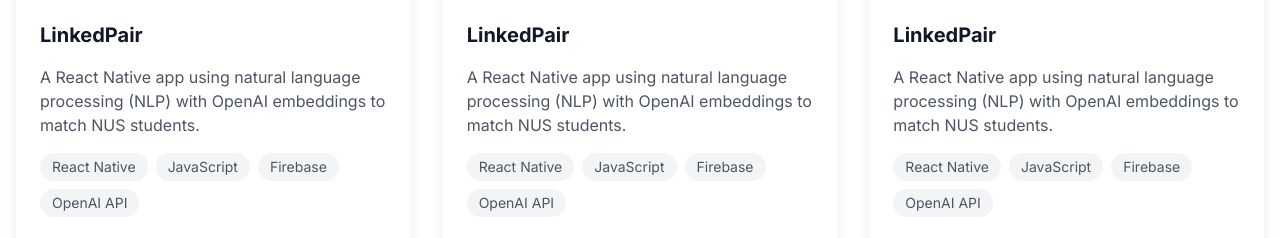
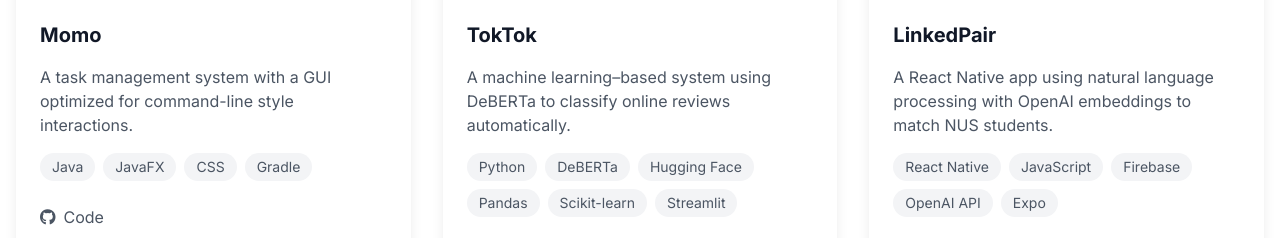
Before and after one commit to tohyanhui/tohyanhui.github.io, a website: page docs/index.html in a window 1280 px wide. Shown: the part 3249-3487 px from the top of the page. Drawn offline with nearby package versions, Linux system fonts and the light colour scheme.

Commit message:
Add Momo and TokTok to Projects

```diff
--- a/docs/index.html
+++ b/docs/index.html
@@ -490,7 +490,7 @@
             <div class="relative h-48 w-full overflow-hidden">
               <img
                 src="assets/item-1.png"
-                alt="LinkedPair"
+                alt="Momo"
                 class="h-full w-full object-contain"
               />
               <div
@@ -498,32 +498,32 @@
               ></div>
             </div>
             <div class="p-6">
-              <h3 class="text-xl font-bold mb-4">LinkedPair</h3>
+              <h3 class="text-xl font-bold mb-4">Momo</h3>
               <p class="text-gray-600 dark:text-gray-400 mb-4 h-16">
-                A React Native app using natural language processing (NLP) with
-                OpenAI embeddings to match NUS students.
+                A task management system with a GUI optimized for command-line
+                style interactions.
               </p>
               <div class="flex flex-wrap gap-2 my-6">
                 <span
                   class="px-3 py-1 bg-gray-100 dark:bg-dark-background-secondary text-gray-600 dark:text-gray-400 rounded-full text-sm"
-                  >React Native</span
+                  >Java</span
                 >
                 <span
                   class="px-3 py-1 bg-gray-100 dark:bg-dark-background-secondary text-gray-600 dark:text-gray-400 rounded-full text-sm"
-                  >JavaScript</span
+                  >JavaFX</span
                 >
                 <span
                   class="px-3 py-1 bg-gray-100 dark:bg-dark-background-secondary text-gray-600 dark:text-gray-400 rounded-full text-sm"
-                  >Firebase</span
+                  >CSS</span
                 >
                 <span
                   class="px-3 py-1 bg-gray-100 dark:bg-dark-background-secondary text-gray-600 dark:text-gray-400 rounded-full text-sm"
-                  >OpenAI API</span
+                  >Gradle</span
                 >
               </div>
               <div class="flex gap-4">
                 <a
-                  href="https://github.com/linkedpair/linkedpair"
+                  href="https://github.com/tohyanhui/ip"
                   target="_blank"
                   rel="noopener noreferrer"
                   class="flex items-center text-gray-600 dark:text-gray-400 hover:text-primary dark:hover:text-primary transition-colors"
@@ -541,7 +541,7 @@
             <div class="relative h-48 w-full overflow-hidden">
               <img
                 src="assets/item-2.png"
-                alt="LinkedPair"
+                alt="TokTok"
                 class="h-full w-full object-contain"
               />
               <div
@@ -549,32 +549,40 @@
               ></div>
             </div>
             <div class="p-6">
-              <h3 class="text-xl font-bold mb-4">LinkedPair</h3>
+              <h3 class="text-xl font-bold mb-4">TokTok</h3>
               <p class="text-gray-600 dark:text-gray-400 mb-4 h-16">
-                A React Native app using natural language processing (NLP) with
-                OpenAI embeddings to match NUS students.
+                A machine learning–based system using DeBERTa to classify online
+                reviews automatically.
               </p>
               <div class="flex flex-wrap gap-2 my-6">
                 <span
                   class="px-3 py-1 bg-gray-100 dark:bg-dark-background-secondary text-gray-600 dark:text-gray-400 rounded-full text-sm"
-                  >React Native</span
+                  >Python</span
                 >
                 <span
                   class="px-3 py-1 bg-gray-100 dark:bg-dark-background-secondary text-gray-600 dark:text-gray-400 rounded-full text-sm"
-                  >JavaScript</span
+                  >DeBERTa</span
                 >
                 <span
                   class="px-3 py-1 bg-gray-100 dark:bg-dark-background-secondary text-gray-600 dark:text-gray-400 rounded-full text-sm"
-                  >Firebase</span
+                  >Hugging Face</span
                 >
                 <span
                   class="px-3 py-1 bg-gray-100 dark:bg-dark-background-secondary text-gray-600 dark:text-gray-400 rounded-full text-sm"
-                  >OpenAI API</span
+                  >Pandas</span
+                >
+                <span
+                  class="px-3 py-1 bg-gray-100 dark:bg-dark-background-secondary text-gray-600 dark:text-gray-400 rounded-full text-sm"
+                  >Scikit-learn</span
+                >
+                <span
+                  class="px-3 py-1 bg-gray-100 dark:bg-dark-background-secondary text-gray-600 dark:text-gray-400 rounded-full text-sm"
+                  >Streamlit</span
                 >
               </div>
               <div class="flex gap-4">
                 <a
-                  href="https://github.com/linkedpair/linkedpair"
+                  href="https://github.com/tohyanhui/TikTokTechJam2025"
                   target="_blank"
                   rel="noopener noreferrer"
                   class="flex items-center text-gray-600 dark:text-gray-400 hover:text-primary dark:hover:text-primary transition-colors"
@@ -602,8 +610,8 @@
             <div class="p-6">
               <h3 class="text-xl font-bold mb-4">LinkedPair</h3>
               <p class="text-gray-600 dark:text-gray-400 mb-4 h-16">
-                A React Native app using natural language processing (NLP) with
-                OpenAI embeddings to match NUS students.
+                A React Native app using natural language processing with OpenAI
+                embeddings to match NUS students.
               </p>
               <div class="flex flex-wrap gap-2 my-6">
                 <span
@@ -622,10 +630,14 @@
                   class="px-3 py-1 bg-gray-100 dark:bg-dark-background-secondary text-gray-600 dark:text-gray-400 rounded-full text-sm"
                   >OpenAI API</span
                 >
+                <span
+                  class="px-3 py-1 bg-gray-100 dark:bg-dark-background-secondary text-gray-600 dark:text-gray-400 rounded-full text-sm"
+                  >Expo</span
+                >
               </div>
               <div class="flex gap-4">
                 <a
-                  href="https://github.com/linkedpair/linkedpair"
+                  href="https://github.com/tohyanhui/linkedpair"
                   target="_blank"
                   rel="noopener noreferrer"
                   class="flex items-center text-gray-600 dark:text-gray-400 hover:text-primary dark:hover:text-primary transition-colors"
```
Also changed, not shown: docs/assets/item-2.png, docs/assets/item-3.png, 1 other file.
